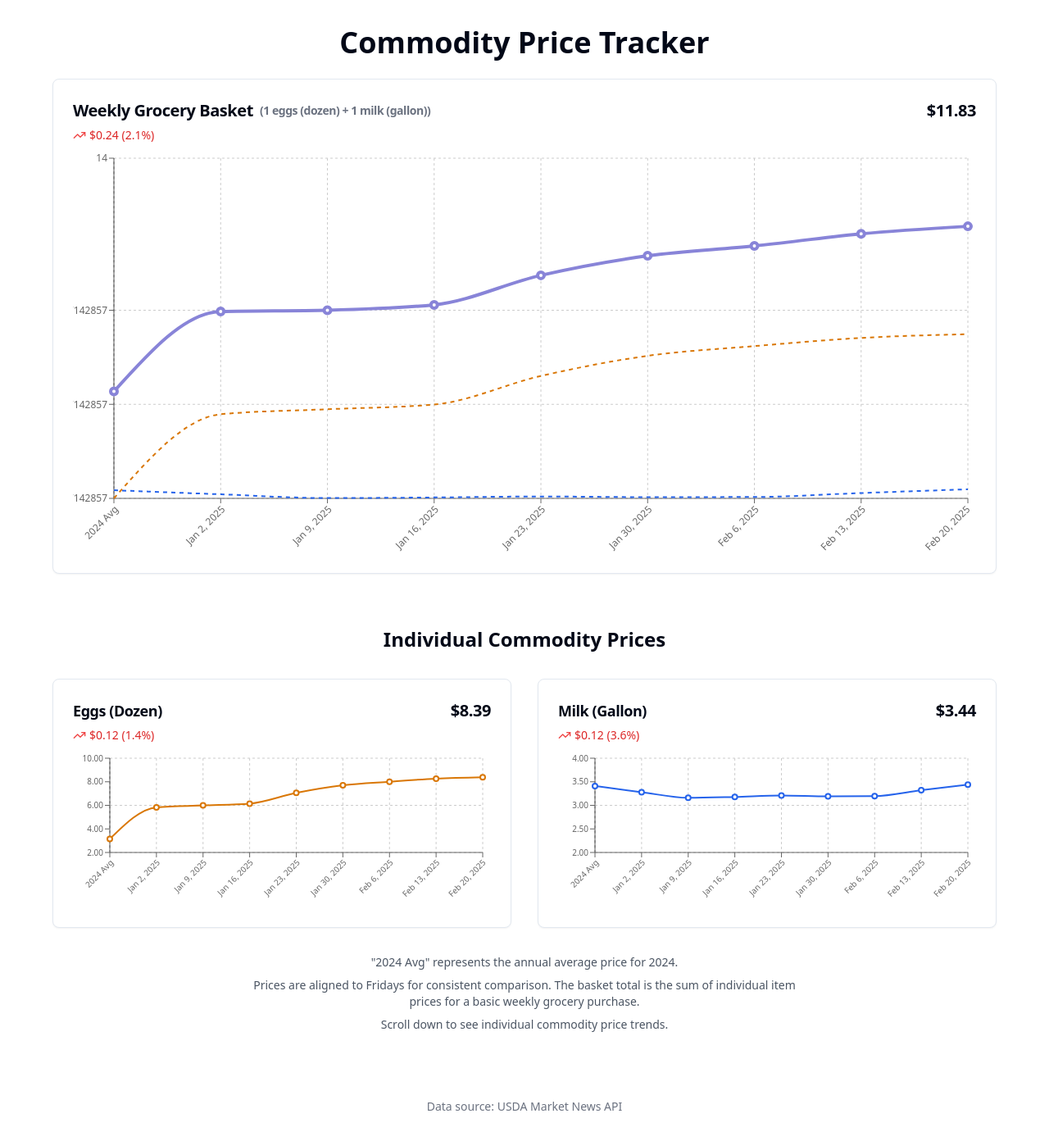
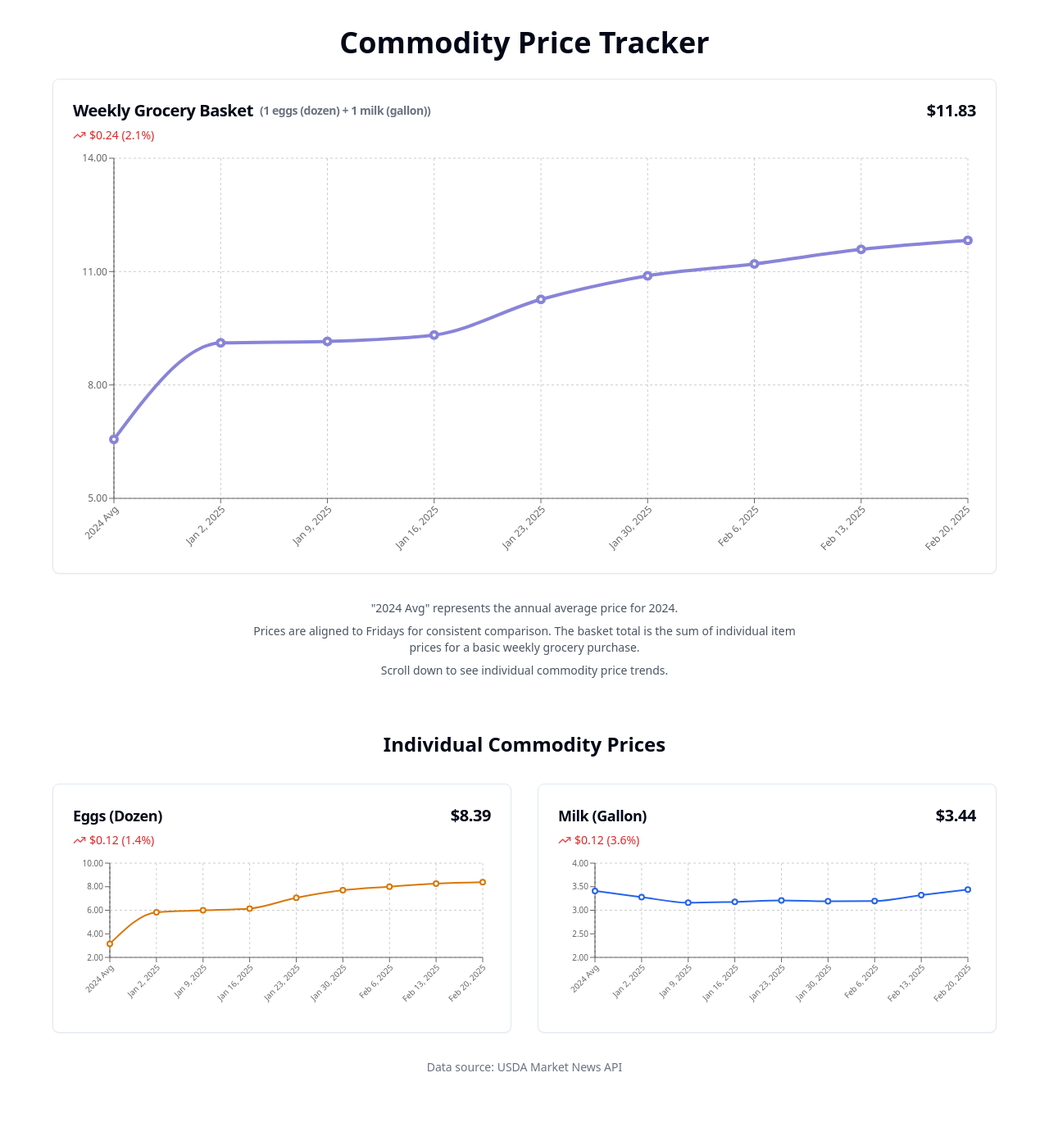
Before and after one commit to chodizzle/price-tracker, a Next.js app: page / in a window 1280 px wide. Shown: the whole page at 82% size. After the commit the page ends 1344 px from the top, so only its background shows below. Built offline with nearby package versions, Linux system fonts and the light colour scheme.

Commit message:
It's beautiful CPT

```diff
--- a/src/components/CommodityPriceTracker.js
+++ b/src/components/CommodityPriceTracker.js
@@ -168,7 +168,7 @@ function BasketChart({ data, quantities }) {
               />
               <YAxis
                 domain={[minPrice, maxPrice]}
-                tickFormatter={(value) => `${value}`}
+                tickFormatter={(value) => `${value.toFixed(2)}`}
                 width={50}
                 tick={{ fontSize: 12 }}
               />
@@ -184,7 +184,7 @@ function BasketChart({ data, quantities }) {
                 activeDot={{ r: 6 }}
                 connectNulls={true}
               />
-              {Object.keys(COMMODITY_CONFIG).map(commodity => (
+              {/* {Object.keys(COMMODITY_CONFIG).map(commodity => (
                 <Line
                   key={commodity}
                   type="monotone"
@@ -197,7 +197,7 @@ function BasketChart({ data, quantities }) {
                   activeDot={{ r: 5 }}
                   connectNulls={true}
                 />
-              ))}
+              ))} */}
             </LineChart>
           </ResponsiveContainer>
         </div>
@@ -276,6 +276,12 @@ export default function CommodityPriceTracker() {
             quantities={priceData.metadata.quantities}
           />
 
+          <div className="mt-8 mb-12 text-center text-sm text-gray-600 max-w-2xl mx-auto">
+            <p className="font-medium">&quot;2024 Avg&quot; represents the annual average price for 2024.</p>
+            <p className="mt-2">Prices are aligned to Fridays for consistent comparison. The basket total is the sum of individual item prices for a basic weekly grocery purchase.</p>
+            <p className="mt-2">Scroll down to see individual commodity price trends.</p>
+          </div>
+
           {/* Commodity section header */}
           <h2 className="text-2xl font-bold text-center mt-16 mb-8">Individual Commodity Prices</h2>
 
@@ -291,12 +297,6 @@ export default function CommodityPriceTracker() {
               />
             ))}
           </div>
-
-          <div className="mt-8 mb-12 text-center text-sm text-gray-600 max-w-2xl mx-auto">
-            <p className="font-medium">&quot;2024 Avg&quot; represents the annual average price for 2024.</p>
-            <p className="mt-2">Prices are aligned to Fridays for consistent comparison. The basket total is the sum of individual item prices for a basic weekly grocery purchase.</p>
-            <p className="mt-2">Scroll down to see individual commodity price trends.</p>
-          </div>
         </>
       )}
     </div>
```
